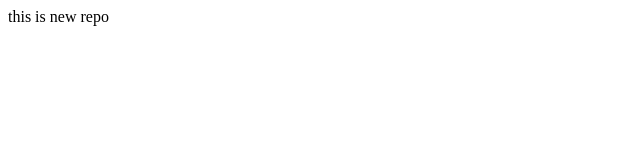
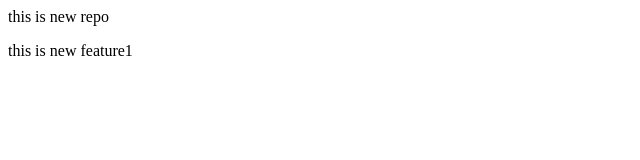
Before and after one commit to balakrishna02/localrepo, a plain HTML site: page localRepo/index.html in a window 1280 px wide. Shown: the whole page, without its empty margins (0-640 px from the left). Drawn offline with Linux system fonts and the light colour scheme.

Commit message:
add new feature

```diff
--- a/localRepo/index.html
+++ b/localRepo/index.html
@@ -1 +1,2 @@
 <p>this is new repo</p>
+<P>this is new feature1</P>
```
